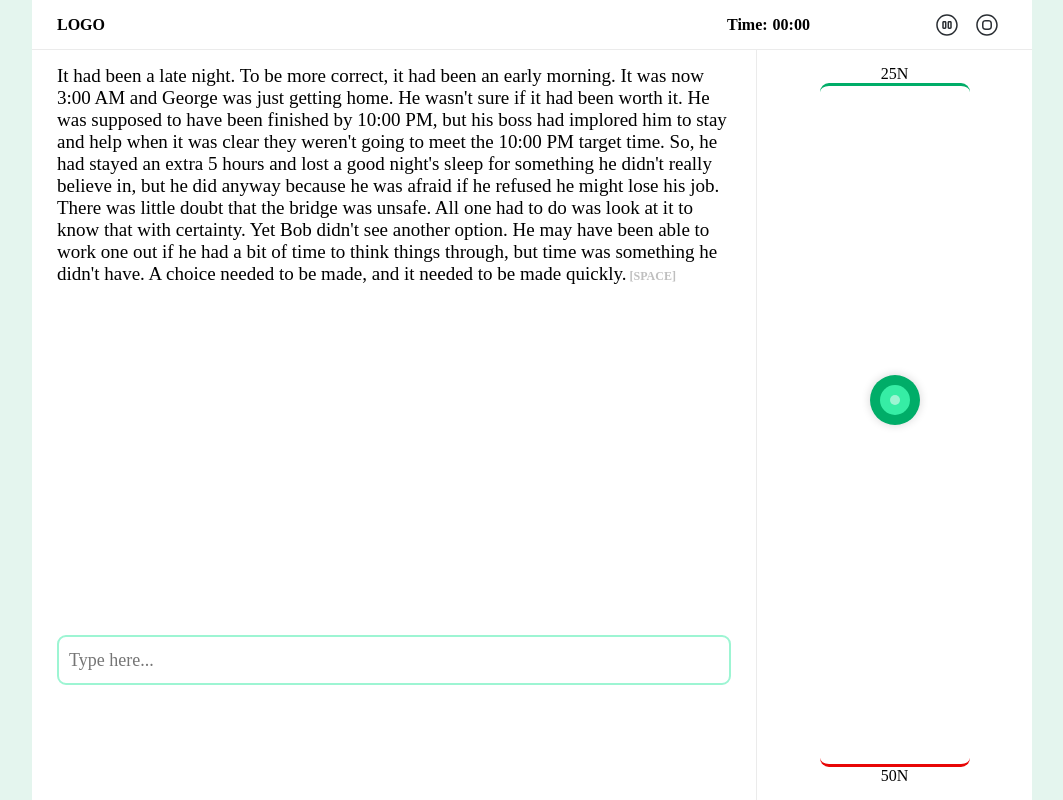
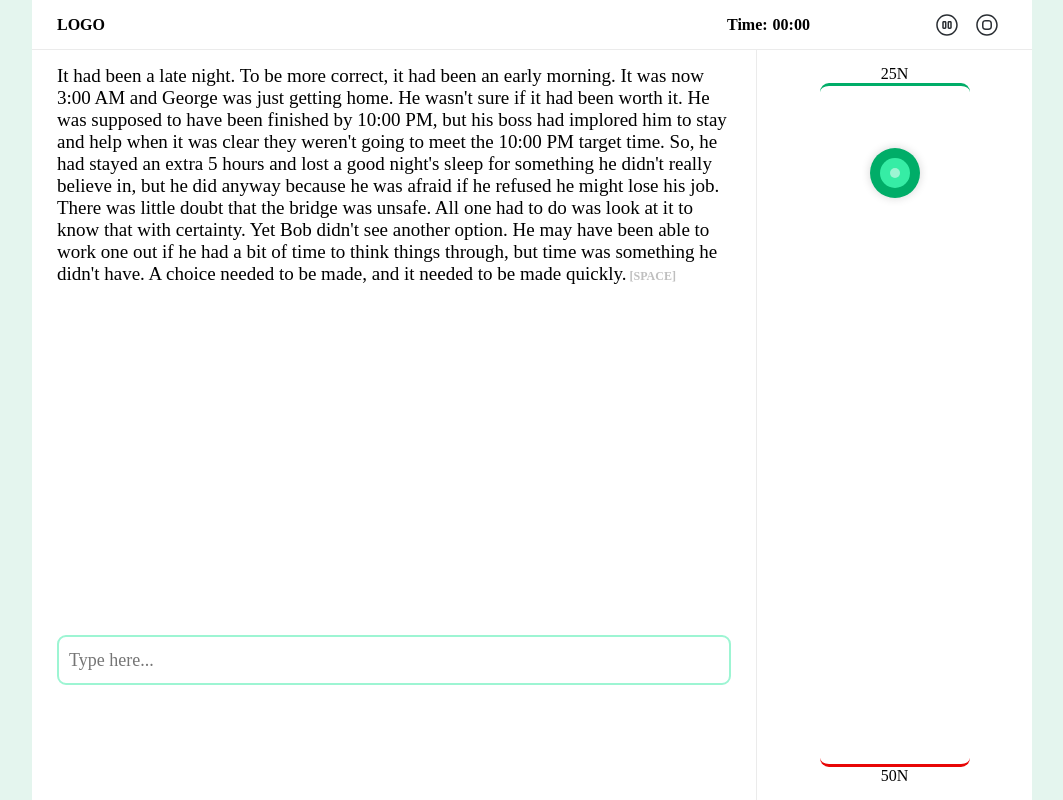
Before and after one commit to the-real-i9/Typing-Gym, a React (Vite) app: page / in a window 1280 px wide. Shown: the whole page, without its empty margins (108-1171 px from the left). Built offline with nearby package versions, Linux system fonts and the light colour scheme.

Commit message:
Gravity space live

```diff
--- a/src/App.jsx
+++ b/src/App.jsx
@@ -8,9 +8,12 @@ import AppContext from "./lib/AppContext"
 
 function App() {
 	const [location, setLocation] = useState("gameplay")
+	const [beatSpeed, setBeatSpeed] = useState(10)
 
 	return (
-		<AppContext.Provider value={{location, setLocation}}>
+		<AppContext.Provider
+			value={{location, setLocation, beatSpeed, setBeatSpeed}}
+		>
 			<div className="app-wrapper">
 				<Header />
 				{location === "home" ? (
--- a/src/components/GamePlay.jsx
+++ b/src/components/GamePlay.jsx
@@ -2,6 +2,7 @@ import {useEffect, useRef, useState} from "react"
 import paragraphTexts from "../lib/paragraph-texts"
 import GameOverStatsCard from "./GameOverStatsCard"
 import "./GamePlay.scss"
+import GravitySpace from "./GravitySpace"
 
 function GamePlay() {
 	const [paragTextWords, setParagTextWords] = useState([])
@@ -16,7 +17,9 @@ function GamePlay() {
 
 	const [typedChars, setTypedChars] = useState("")
 
-	const timeElapsed = useRef(0)
+	const [timeElapsed, setTimeElapsed] = useState(0)
+
+	const [typingSpeed, setTypingSpeed] = useState(0)
 
 	const fillBox = () => {
 		const randParagText =
@@ -34,7 +37,15 @@ function GamePlay() {
 
 	useEffect(() => {
 		const intv = setInterval(() => {
-			timeElapsed.current += 500 / 1000
+			setTimeElapsed((prev) => {
+				const timeElp = prev + 500 / 1000
+				const wpm = Math.trunc(
+					((correctCharsTypedCount.current / 5) * 60) / timeElp
+				)
+				setTypingSpeed(wpm)
+
+				return timeElp
+			})
 		}, 500)
 
 		return () => {
@@ -58,11 +69,6 @@ function GamePlay() {
 				} else {
 					setWrongWordIndexes((prev) => [...prev, currWordIndex])
 				}
-
-				const wpm = Math.trunc(
-					((correctCharsTypedCount.current / 5) * 60) / timeElapsed.current
-				)
-				console.log(wpm)
 
 				// reset
 				if (currWordIndex === paragTextWords.length - 1) {
@@ -93,7 +99,11 @@ function GamePlay() {
 									{word.split("").map((char, chIndex) => {
 										if (typedChars) {
 											if (typedChars[chIndex]) {
-												if (typedChars[chIndex] === char && word.slice(0, chIndex) === typedChars.slice(0, chIndex)) {
+												if (
+													typedChars[chIndex] === char &&
+													word.slice(0, chIndex) ===
+														typedChars.slice(0, chIndex)
+												) {
 													return (
 														<span
 															className="correct-char"
@@ -176,17 +186,7 @@ function GamePlay() {
 					/>
 				</div>
 			</div>
-			<div className="gravity-ball-wrapper">
-				<div className="tff-value">25N</div>
-				<div className="space">
-					<div className="ball">
-						<span className="middle">
-							<span className="inner"></span>
-						</span>
-					</div>
-				</div>
-				<div className="egp-value">50N</div>
-			</div>
+			<GravitySpace typingSpeed={typingSpeed} timeElapsed={timeElapsed} />
 			{/* <GameOverStatsCard /> */}
 		</div>
 	)
--- a/src/components/GamePlay.scss
+++ b/src/components/GamePlay.scss
@@ -50,43 +50,3 @@
         padding: 0 10px;
     }
 }
-
-.gravity-ball-wrapper {
-    flex: 1;
-    padding: 15px 25px;
-    @include flex(space-between, center, column);
-}
-
-.tff-value,
-.egp-value {
-    text-align: center;
-}
-
-.space {
-    width: 150px;
-    flex: 1;
-    border-top: 3px solid col_green('g7');
-    border-bottom: 3px solid rgb(232, 6, 6);
-    position: relative;
-    border-radius: 9px;
-    @include flex(center);
-}
-
-.ball {
-    @include pos(calc(50% - 50px));
-    @include size(50px);
-    background: col_green('g7');
-    @include flex(center, center);
-    box-shadow: 0 0 10px col_grey('g5');
-
-    .middle {
-        @include size(30px);
-        background: col_green('g5');
-        @include flex(center, center);
-    }
-
-    .inner {
-        @include size(10px);
-        background: col_green('g3');
-    }
-}
--- /dev/null
+++ b/src/components/GravitySpace.jsx
@@ -0,0 +1,38 @@
+import { useContext, useEffect, useState } from "react"
+import AppContext from "../lib/AppContext"
+import './GravitySpace.scss'
+
+const GravitySpace = ({typingSpeed, timeElapsed}) => {
+    const { beatSpeed } = useContext(AppContext)
+
+    // const [typingSpeedPerc, setTypingSpeedPerc] = useState(0)
+    // const [gravForcePerc, setGravForcePerc] = useState(0)
+
+    const [resPerc, setResPerc] = useState(0)
+
+    useEffect(() => {
+        const tsp = (typingSpeed * 1) / ((beatSpeed + 10) / 100)
+        const gfp = (timeElapsed * 1) / 0.5
+
+        const rp = -tsp + gfp
+        if (rp < 0) setResPerc(0)
+        else if (rp > 100) setResPerc(100)
+        else setResPerc(rp)
+
+    }, [typingSpeed, timeElapsed])
+	return (
+		<div className="gravity-space-wrapper">
+			<div className="tff-value">25N</div>
+			<div className="space">
+				<div className="ball" style={{ top: `calc((0% + ${resPerc}%))` }}>
+					<span className="middle">
+						<span className="inner"></span>
+					</span>
+				</div>
+			</div>
+			<div className="egp-value">50N</div>
+		</div>
+	)
+}
+
+export default GravitySpace
--- /dev/null
+++ b/src/components/GravitySpace.scss
@@ -0,0 +1,42 @@
+@import '../lib/style-deps';
+
+.gravity-space-wrapper {
+    flex: 1;
+    padding: 15px 25px;
+    @include flex(space-between, center, column);
+}
+
+.tff-value,
+.egp-value {
+    text-align: center;
+}
+
+.space {
+    width: 150px;
+    flex: 1;
+    border-top: 3px solid col_green('g7');
+    border-bottom: 3px solid rgb(232, 6, 6);
+    position: relative;
+    border-radius: 9px;
+    @include flex(center);
+}
+
+.ball {
+    @include pos(calc(100% - 50px));
+    @include size(50px);
+    background: col_green('g7');
+    @include flex(center, center);
+    box-shadow: 0 0 10px col_grey('g5');
+    transition: top 1s linear;
+
+    .middle {
+        @include size(30px);
+        background: col_green('g5');
+        @include flex(center, center);
+    }
+
+    .inner {
+        @include size(10px);
+        background: col_green('g3');
+    }
+}
--- a/src/components/Home.jsx
+++ b/src/components/Home.jsx
@@ -1,8 +1,9 @@
-import { useState } from 'react'
+import { useContext } from 'react'
+import AppContext from '../lib/AppContext'
 import './Home.scss'
 
 function Home() {
-  const [beatSpeed, setBeatSpeed] = useState(10)
+  const { beatSpeed, setBeatSpeed } = useContext(AppContext)
 
   return (
     <div className='home-wrapper'>
```
